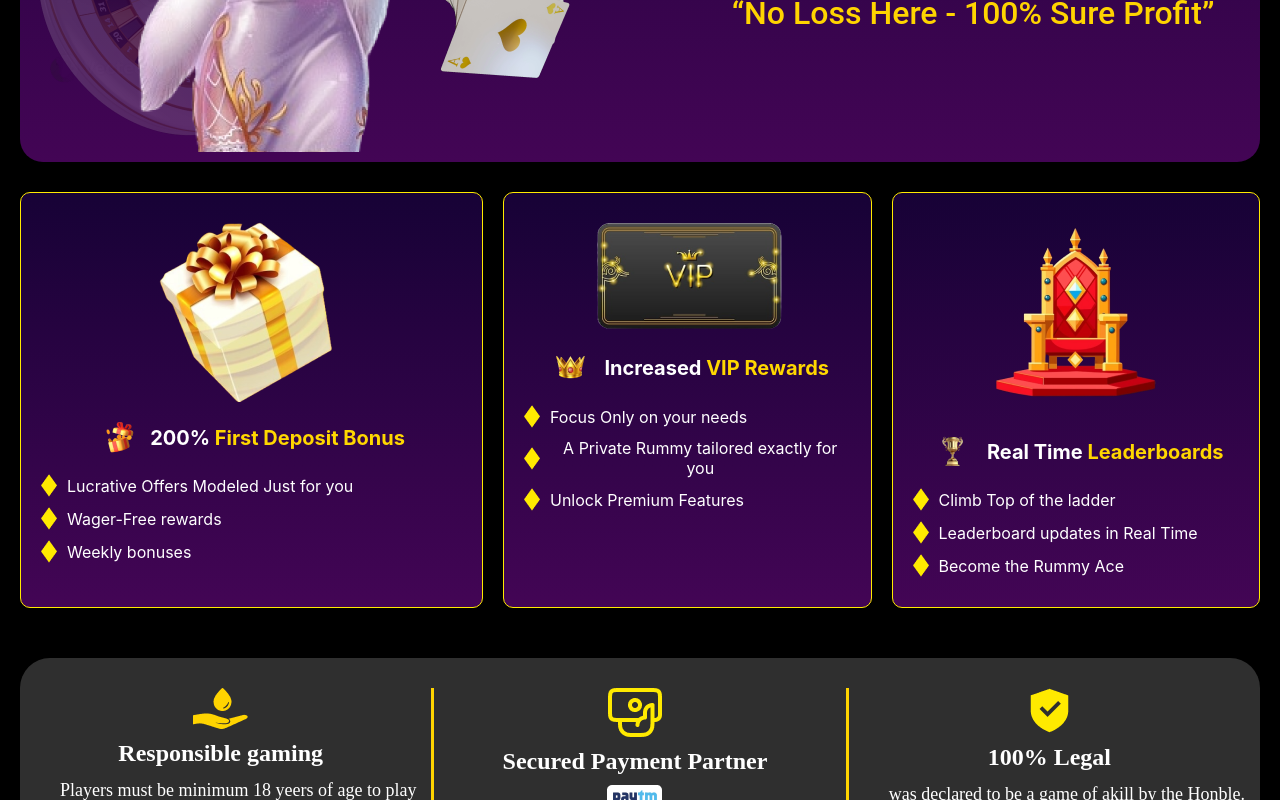
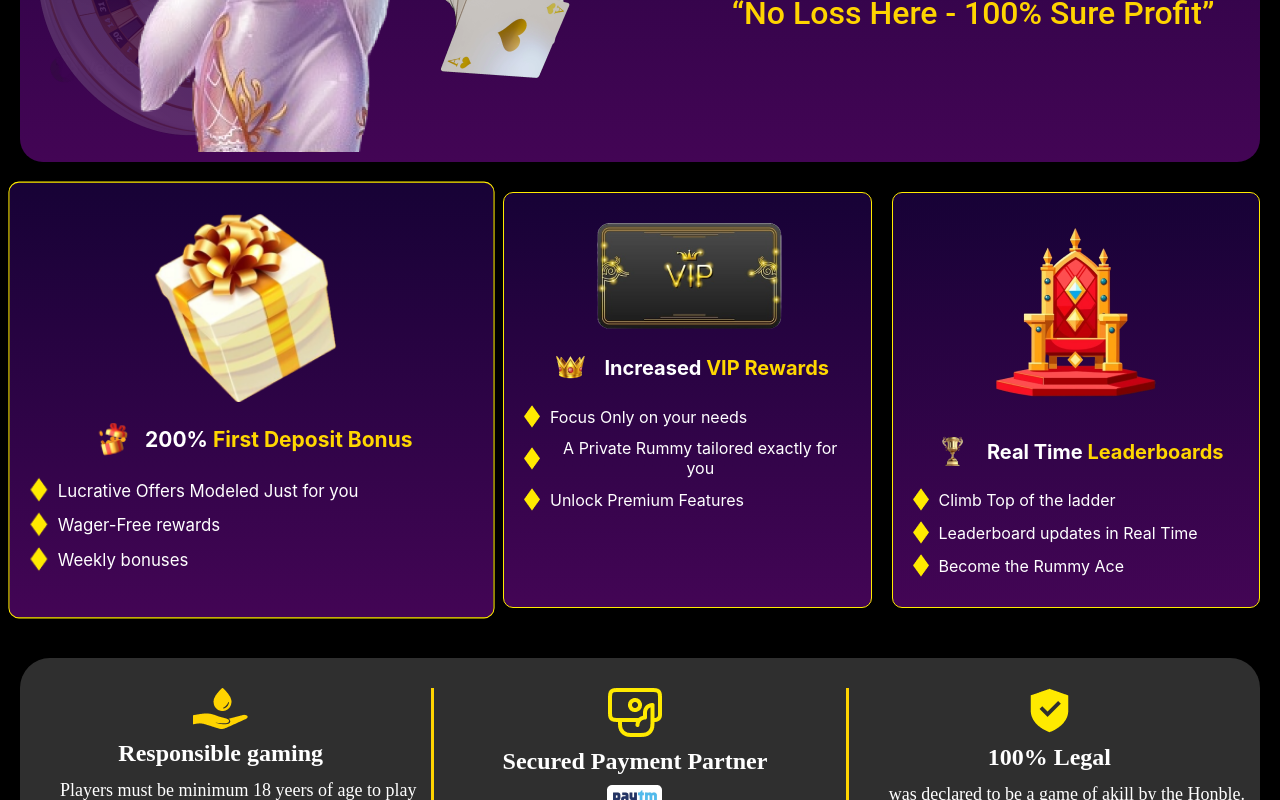
Before and after one commit to pprashantsingh/clientGame, a React (Create React App) app: page / in a window 1280 px wide. In both pictures the pointer is over the element 251 px from the left and 897 px from the top of the page. Shown: the part 497-1297 px from the top of the page. Built offline with nearby package versions, Linux system fonts and the light colour scheme.

Commit message:
reward effect

```diff
--- a/src/Componets/Reward/Reward.css
+++ b/src/Componets/Reward/Reward.css
@@ -14,7 +14,13 @@
     text-align: center;
     background: linear-gradient(180deg, #170236 0%, #430555 100%);
     border: 1px solid #FFEA00;
+    transition: transform 0.2s ease-in-out;
   }
+
+  .reward_card:hover {
+    transform: scale(1.05);
+  }
+
 
   .reward_image {
     border-radius: 8px;
```
